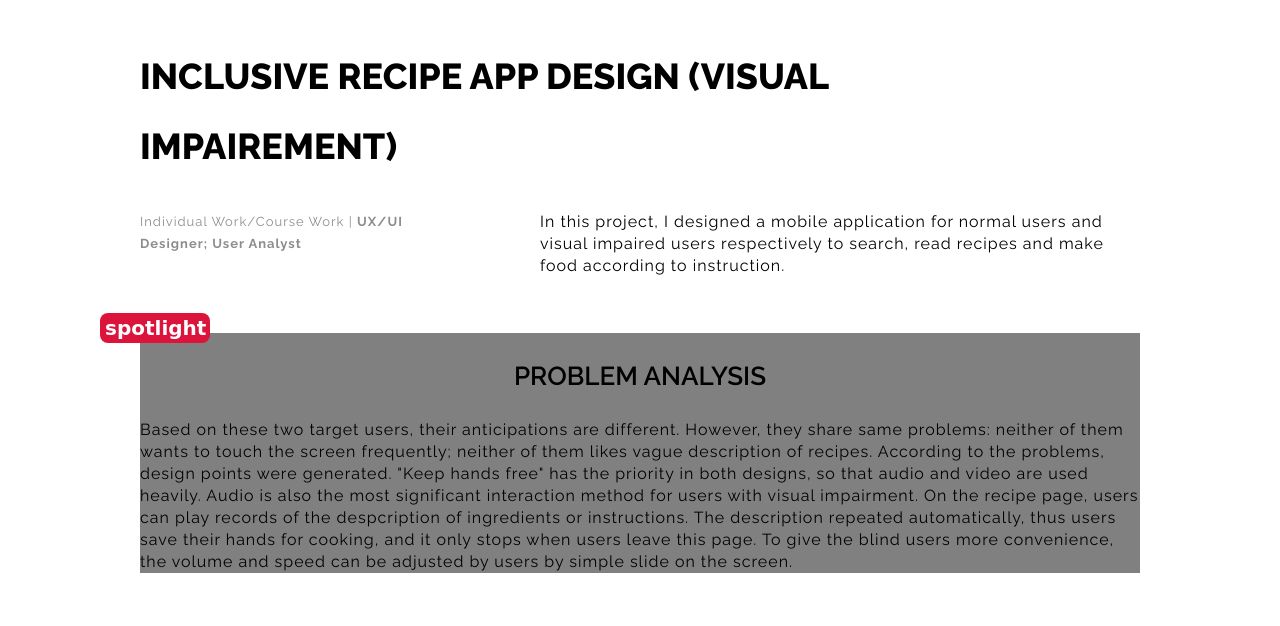
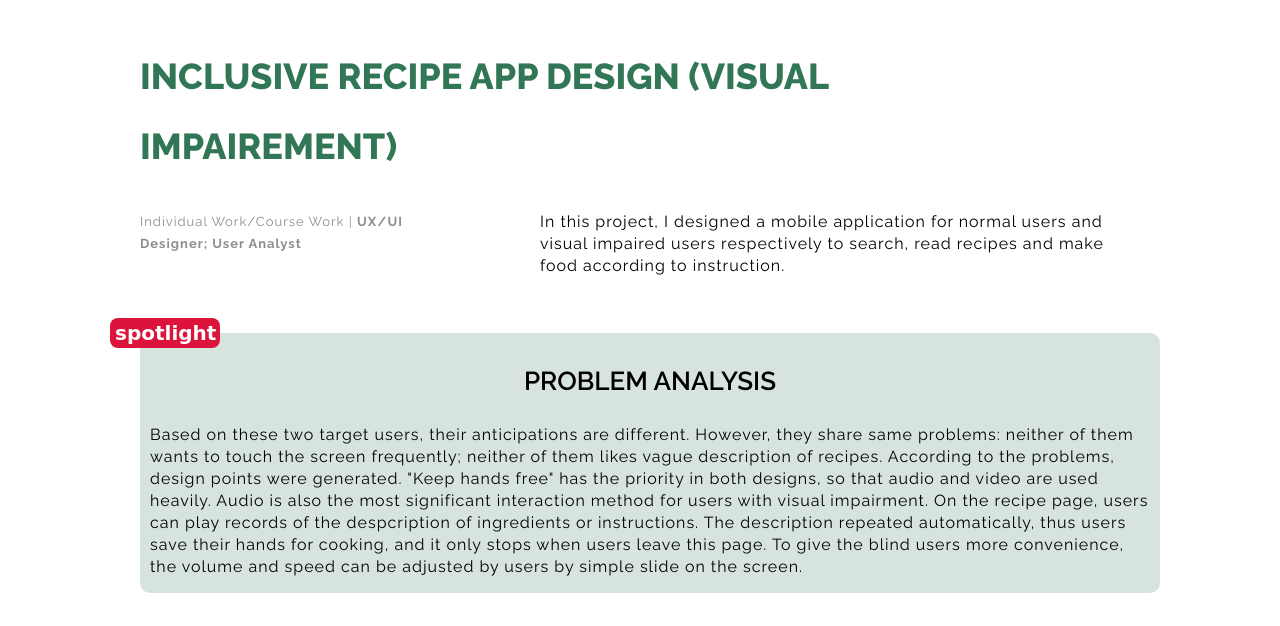
Before and after one commit to gogolauren/di-site, a plain HTML site: page single-recipe.html in a window 1280 px wide. Shown: the part 453-1079 px from the top of the page. Drawn offline with Linux system fonts and the light colour scheme; grey boxes are pictures that could not be loaded.

Commit message:
7/9/2018

```diff
--- a/css/style.css
+++ b/css/style.css
@@ -274,6 +274,7 @@ header .logo > a{
   line-height:80px;
   padding-right:20px;
   border-bottom: 1px solid #f1f1f1;
+  color: #327755;
 }
 
 header .logo > a:hover{
@@ -393,15 +394,15 @@ position:relative;
 
 }
 #bg{
-    position:relative;
-  top: 00px;
-  left: -1000px;
-  width:1000%;
+  position:relative;
   height:100%;
-  min-width: 1000px;
   z-index:-1;
   zoom: 1;
-  /*background-image: url(img/bg.png);*/
+  /*top: 00px;
+   left: -200px;
+    width:100%;
+    min-width: 1000px;
+    background-image: url(img/bg.png);*/
   background-color: lightblue;
   background-repeat: no-repeat;
   background-size: cover;
@@ -412,7 +413,6 @@ position:relative;
 
 #box{
     position:relative;
-
 }
 
 #spotlight{
@@ -423,25 +423,21 @@ position:relative;
     height: 100%;
     background-color: rgba(255, 0, 0, 0.3);
     background-size:cover;*/
-    background-color: gray;
+    background-color: rgba(50,119,85,0.2);
     background-attachment:fixed;
     background-position:-10%;
     width: 100%;
     z-index: -1;
-
-    /*
-    padding-top: 30px;
-    padding-bottom: 50px;
-    padding-left: 20px;
-    padding-right: 20px;
-    margin-bottom: 20px;
-    margin-left: -20px;
-    margin-right: -20px;
-    border-radius: 15px;
+    padding-top: 5px;
+    padding-bottom: 15px;
+    padding-left: 10px;
+    padding-right: 10px;
+    border-radius: 10px;
     background-repeat: no-repeat;
-    background-position: center center;*/
+    background-position: center center;
 
 }
+
 
 .topleft {
     position: relative;
@@ -489,7 +485,7 @@ position:relative;
   font-size:36px;
 
   text-transform:uppercase;
-  color:#000000 ;
+  color:#327755 ;
   font-weight:800;
   line-height:70px;
 }
```
